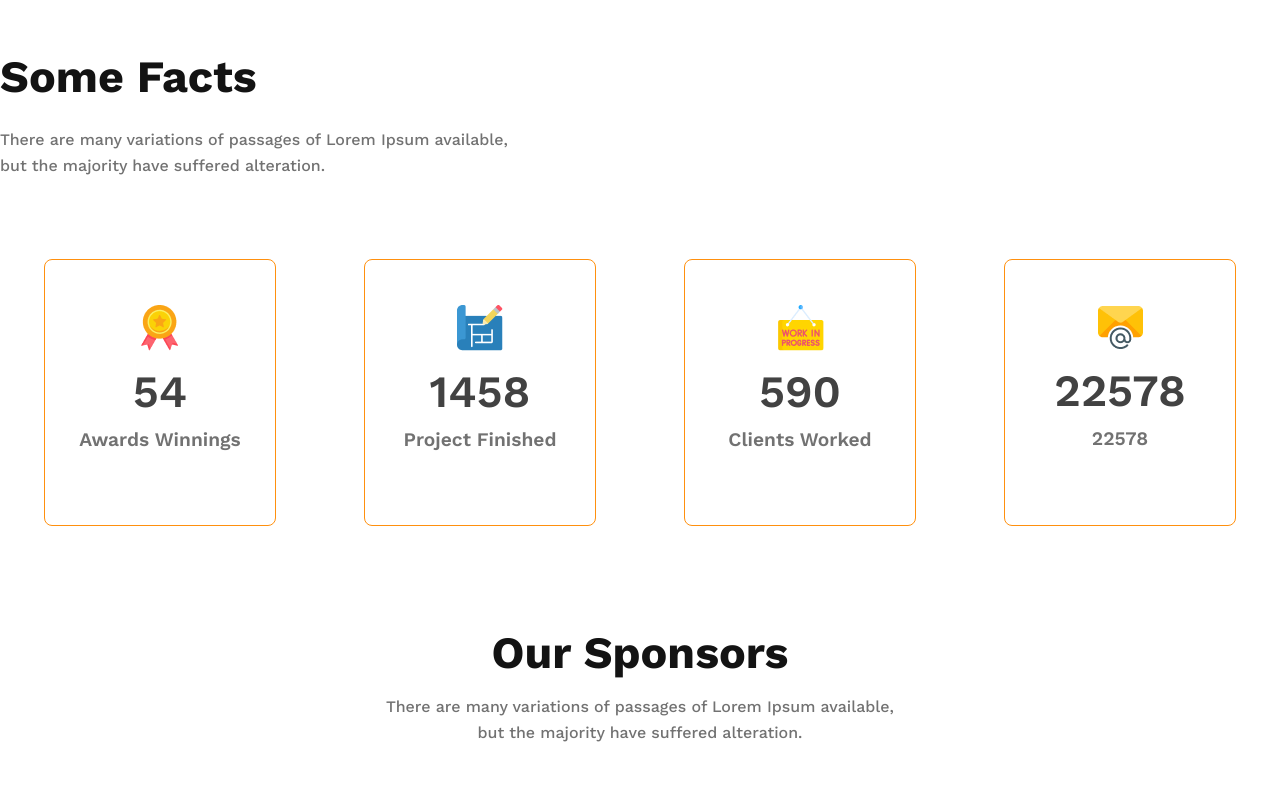
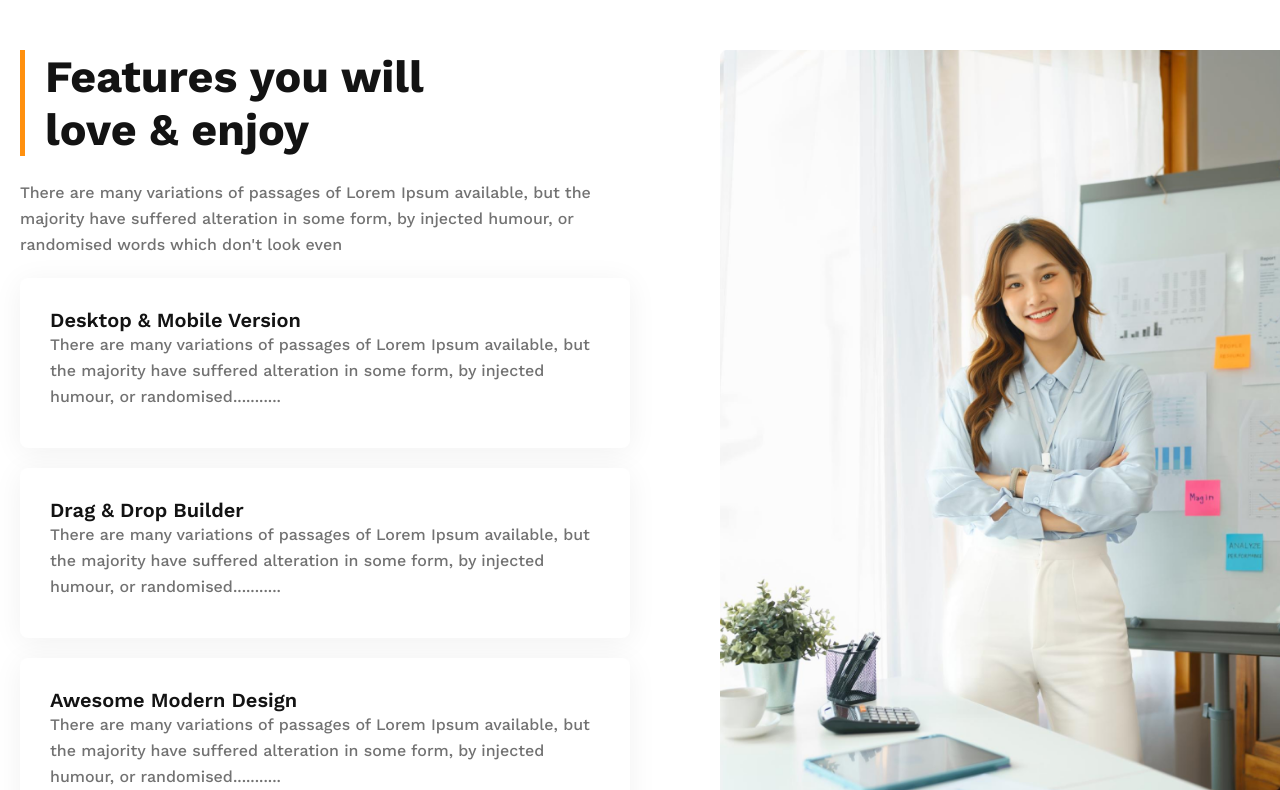
Before and after one commit to Atik203/G3-Architect, a plain HTML site: page index.html in a window 1280 px wide. Shown: the part 1882-2672 px from the top of the page. Drawn offline with nearby package versions, Linux system fonts and the light colour scheme.

Commit message:
add features section

```diff
--- a/index.html
+++ b/index.html
@@ -61,7 +61,54 @@
       </section>
 
       <!-- Features section -->
-      <section class="features"></section>
+      <section class="features">
+        <div class="features-content">
+          <h3 class="featues-title">
+            Features you will <br />
+            love & enjoy
+          </h3>
+          <p class="features-description">
+            There are many variations of passages of Lorem Ipsum available, but
+            the majority have suffered alteration in some form, by injected
+            humour, or randomised words which don't look even
+          </p>
+          <div class="feature-card">
+            <h5 class="feature-card-title">Desktop & Mobile Version</h5>
+            <p class="feature-card-description">
+              There are many variations of passages of Lorem Ipsum available,
+              but the majority have suffered alteration in some form, by
+              injected humour, or randomised...........
+            </p>
+          </div>
+          <div class="feature-card">
+            <h5 class="feature-card-title">Drag & Drop Builder</h5>
+            <p class="feature-card-description">
+              There are many variations of passages of Lorem Ipsum available,
+              but the majority have suffered alteration in some form, by
+              injected humour, or randomised...........
+            </p>
+          </div>
+          <div class="feature-card">
+            <h5 class="feature-card-title">Awesome Modern Design</h5>
+            <p class="feature-card-description">
+              There are many variations of passages of Lorem Ipsum available,
+              but the majority have suffered alteration in some form, by
+              injected humour, or randomised...........
+            </p>
+          </div>
+          <div class="feature-card">
+            <h5 class="feature-card-title">Super Easy to Edit</h5>
+            <p class="feature-card-description">
+              There are many variations of passages of Lorem Ipsum available,
+              but the majority have suffered alteration in some form, by
+              injected humour, or randomised...........
+            </p>
+          </div>
+        </div>
+        <div class="features-img">
+          <img class="photo" src="images/architect.png" alt="" />
+        </div>
+      </section>
 
       <!-- Facts section -->
       <section class="facts">
--- a/style.css
+++ b/style.css
@@ -117,7 +117,52 @@ main {
 }
 
 /* features section */
-
+.features {
+  display: flex;
+  margin-top: 130px;
+  gap: 70px;
+}
+.features-content {
+  padding: 0px 20px;
+}
+.featues-title {
+  color: #131313;
+  font-size: 2.8rem;
+  font-weight: 700;
+  border-left: 5px solid #ff900e;
+  padding-left: 20px;
+}
+.features-description {
+  color: #727272;
+  font-size: 1rem;
+  font-weight: 400;
+  line-height: 26px;
+  margin-top: 24px;
+}
+.feature-card-title {
+  color: #131313;
+  font-size: 20px;
+  font-weight: 600;
+}
+.feature-card {
+  border-radius: 8px;
+  background: #fff;
+  box-shadow: 0px 4px 30px 0px rgba(0, 0, 0, 0.06);
+  margin-top: 20px;
+  width: 550px;
+  height: 110px;
+  padding: 30px;
+}
+.feature-card-description {
+  color: #727272;
+  font-size: 16px;
+  font-weight: 400;
+  line-height: 26px;
+}
+.photo {
+  max-width: 580px;
+  max-height: 990px;
+}
 /* facts section */
 .facts {
 }
```
